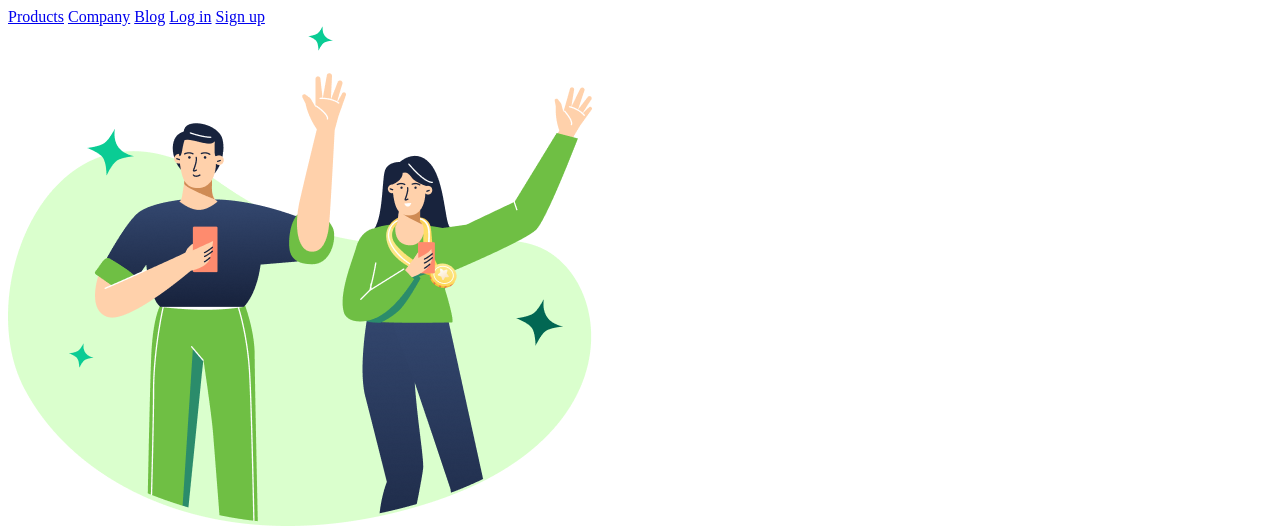
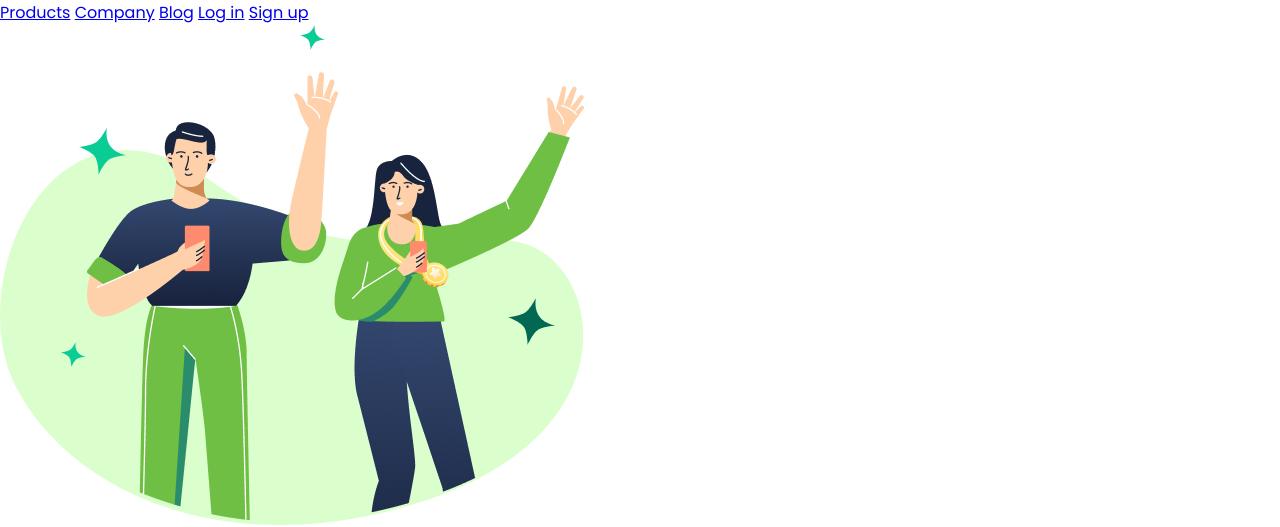
Before and after one commit to alexsandroansp/wide-coverage-location, a plain HTML site: page index.html in a window 1280 px wide. Shown: the top 527 px of the page. Drawn offline with Linux system fonts and the light colour scheme.

Commit message:
Adicionando font

```diff
--- a/index.html
+++ b/index.html
@@ -5,6 +5,12 @@
     <meta name="viewport" content="width=device-width, initial-scale=1.0" />
     <title>Wide coverage location</title>
     <link rel="stylesheet" href="./styles.css" />
+    <link rel="preconnect" href="https://fonts.googleapis.com" />
+    <link rel="preconnect" href="https://fonts.gstatic.com" crossorigin />
+    <link
+      href="https://fonts.googleapis.com/css2?family=Poppins:ital,wght@0,100;0,200;0,300;0,400;0,500;0,600;0,700;0,800;0,900;1,100;1,200;1,300;1,400;1,500;1,600;1,700;1,800;1,900&display=swap"
+      rel="stylesheet"
+    />
   </head>
   <body>
     <header>
--- a/styles.css
+++ b/styles.css
@@ -0,0 +1,6 @@
+* {
+  margin: 0;
+  padding: 0;
+  box-sizing: border-box;
+  font-family: "Poppins", sans-serif;
+}
```
